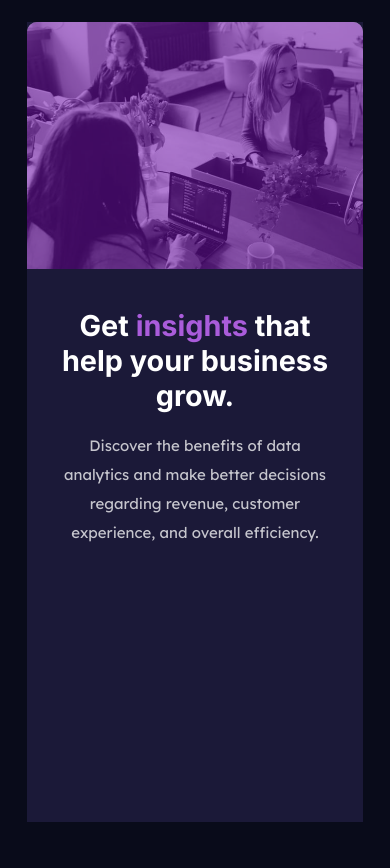
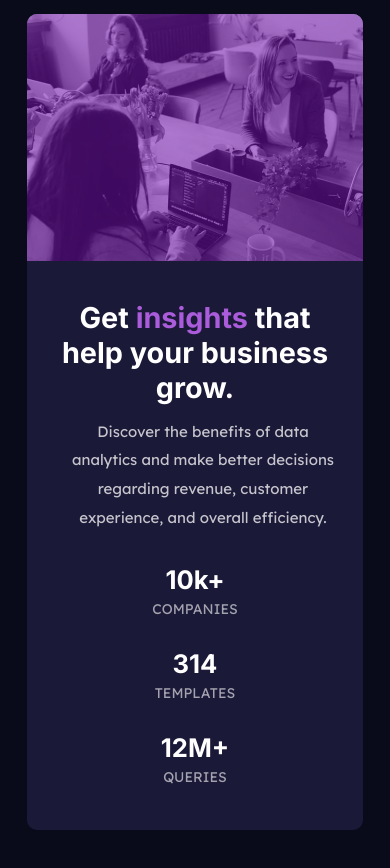
Before and after one commit to the-rabblerouser/frontend-Mentor-Stats-Preview-Card-Component, a Next.js app: page / in a window 390 px wide. Shown: the top 868 px of the page. After the commit the page ends 844 px from the top, so only its background shows below. Built offline with nearby package versions, Linux system fonts and the light colour scheme.

Commit message:
Mobile styling finished

```diff
--- a/pages/index.js
+++ b/pages/index.js
@@ -1,8 +1,8 @@
 import Image from 'next/image';
 
+import styled from 'styled-components';
+
 import cardHeader from '../public/image-header-mobile.jpg';
-
-import styled from 'styled-components';
 
 export default function Home() {
 	const Container = styled.div`
@@ -15,8 +15,8 @@ export default function Home() {
 
 	const Card = styled.div`
 		background: hsl(244, 38%, 16%);
-		bordert-radius: 10px;
-		height: 50rem;
+		border-radius: 10px;
+		height: 51rem;
 		width: 21rem;
 	`;
 
@@ -33,37 +33,58 @@ export default function Home() {
 	const StyledImage = styled(Image)`
 		border-radius: 10px 10px 0 0;
 	`;
+	``;
 
 	const TextContainer = styled.div`
 		display: flex;
 		flex-direction: column;
-		height: 100%;
 		width: 100%;
-		padding: 1rem 1.5rem 1rem 1.5rem;
+		padding: 1rem 1.5rem 0rem 1.5rem;
 	`;
 
 	const MainHeading = styled.h1`
-		font-family: inter;
+		font-family: 'Inter', sans-serif;
 		font-weight: 700;
 		font-size: 1.8rem;
 		text-align: center;
 		color: hsl(0, 0%, 100%);
+		margin-bottom: 0.8rem;
 	`;
 
 	const Span = styled.span`
-		font-family: inter;
+		font-family: 'Inter', sans-serif;
 		font-weight: 700;
 		color: hsl(277, 64%, 61%);
 	`;
 
 	const MainParagraph = styled.p`
-		font-family: Lexend Deca;
-		font-weight: 300;
+		font-family: 'Lexend Deca', sans-serif;
+		font-weight: 400;
 		text-align: center;
 		line-height: 1.8rem;
 		font-size: 15px;
 		color: hsla(0, 0%, 100%, 0.75);
-		margin: 0 0.8rem 0 0.8rem;
+		margin-left: 1rem;
+		margin-top: 0;
+	`;
+
+	const StatHeading = styled.h1`
+		font-family: 'Inter', sans-serif;
+		font-weight: 700;
+		font-size: 1.6rem;
+		text-align: center;
+		color: hsl(0, 0%, 100%);
+		margin-bottom: 0;
+		margin-top: 1rem;
+	`;
+
+	const Stat = styled.p`
+		font-family: 'Lexend Deca', sans-serif;
+		font-weight: 400;
+		font-size: 14px;
+		text-align: center;
+		color: hsla(0, 0%, 100%, 0.6);
+		margin-top: 5px;
 	`;
 
 	return (
@@ -80,6 +101,12 @@ export default function Home() {
 							Discover the benefits of data analytics and make better decisions
 							regarding revenue, customer experience, and overall efficiency.
 						</MainParagraph>
+						<StatHeading>10k+</StatHeading>
+						<Stat>COMPANIES</Stat>
+						<StatHeading>314</StatHeading>
+						<Stat>TEMPLATES</Stat>
+						<StatHeading>12M+</StatHeading>
+						<Stat>QUERIES</Stat>
 					</TextContainer>
 				</Card>
 			</Container>
```
